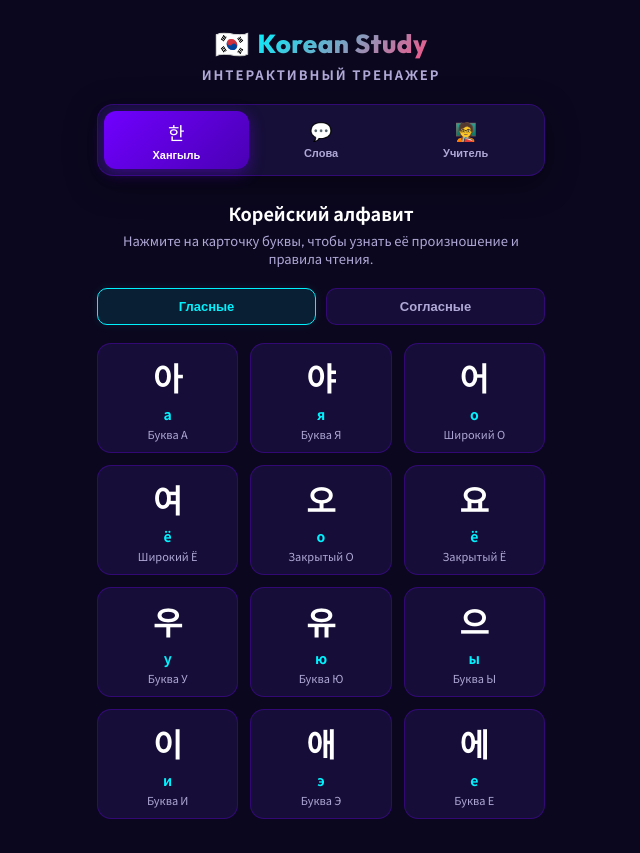
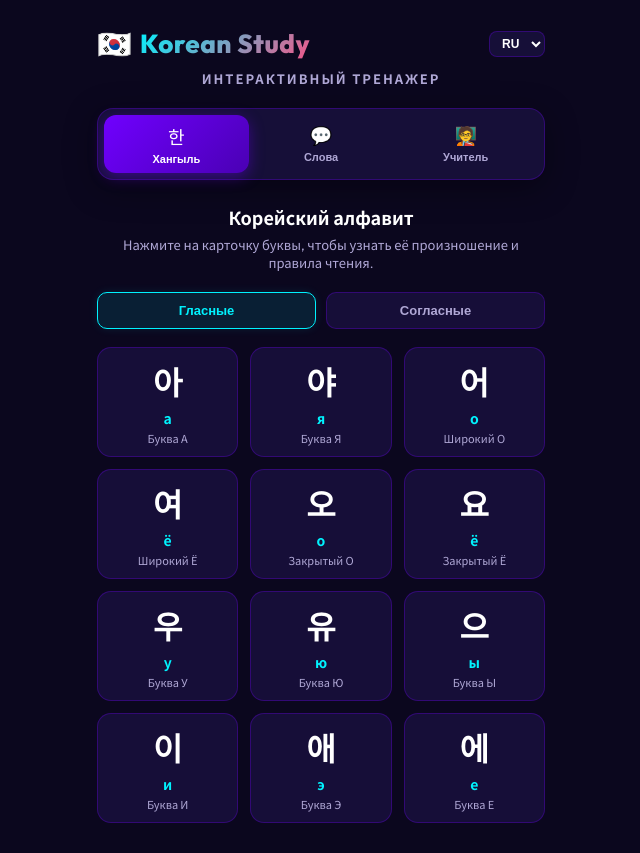
Before and after one commit to intelNod/korean-app, a plain HTML site: page index.html in a window 1280 px wide. Shown: the whole page, without its empty margins (319-959 px from the left). Drawn offline with Linux system fonts and the light colour scheme; no server answers.

Commit message:
Add files via upload

```diff
--- a/app.js
+++ b/app.js
@@ -14,6 +14,45 @@ if (tg) {
     tg.setHeaderColor('#0b071e');
     tg.setBackgroundColor('#0b071e');
 }
+
+// Переменная текущего языка
+let currentLang = "ru";
+
+// Функция переключения языков
+function changeLanguage(lang) {
+    if (!translations[lang]) return;
+    currentLang = lang;
+
+    // Переводим все статичные элементы по дата-атрибутам
+    document.querySelectorAll("[data-key]").forEach(el => {
+        const key = el.getAttribute("data-key");
+        if (translations[lang][key]) {
+            el.innerHTML = translations[lang][key];
+        }
+    });
+
+    // Изменяем язык озвучки Google TTS, если это требуется для перевода слов (описание перевода пойдет на выбранном языке)
+    // Сохраняем язык в localStorage
+    localStorage.setItem("korean_lang", lang);
+}
+
+// Ждем загрузки DOM, чтобы повесить селектор
+document.addEventListener("DOMContentLoaded", () => {
+    const langSelect = document.getElementById("lang-select");
+    if (langSelect) {
+        // Подгружаем сохраненный язык
+        const savedLang = localStorage.getItem("korean_lang") || "ru";
+        langSelect.value = savedLang;
+        changeLanguage(savedLang);
+
+        langSelect.addEventListener("change", (e) => {
+            changeLanguage(e.target.value);
+            if (tg?.HapticFeedback) {
+                tg.HapticFeedback.impactOccurred('light');
+            }
+        });
+    }
+});
 
 // Данные корейского алфавита (Хангыль)
 const hangulData = {
@@ -262,13 +301,14 @@ async function sendProgress(action, data = {}) {
 
 // Запись на урок
 document.getElementById('book-lesson-btn').addEventListener('click', () => {
+    const alertMsg = translations[currentLang]?.booking_alert || "Заявка отправлена!";
     if (tg) {
         tg.sendData(JSON.stringify({
             action: 'book_lesson',
-            message: 'Пользователь хочет записаться на бесплатный пробный урок корейского.'
+            message: `Пользователь хочет записаться на урок (Выбранный язык: ${currentLang})`
         }));
     } else {
-        alert('Заявка отправлена!');
+        alert(alertMsg);
     }
 });
 
--- a/index.html
+++ b/index.html
@@ -9,32 +9,43 @@
     <link rel="stylesheet" href="styles.css">
     <!-- Подключаем Telegram Web Apps JS SDK -->
     <script src="https://telegram.org/js/telegram-web-app.js"></script>
+    <script src="translations.js"></script>
 </head>
 <body>
     <div class="app-container">
 
         <!-- Шапка -->
         <header class="app-header">
-            <div class="logo">
-                <span class="emoji">🇰🇷</span>
-                <h1>Korean Study</h1>
+            <div class="header-top">
+                <div class="logo">
+                    <span class="emoji">🇰🇷</span>
+                    <h1 data-key="title">Korean Study</h1>
+                </div>
+                <!-- Селектор выбора языка -->
+                <div class="lang-selector">
+                    <select id="lang-select">
+                        <option value="ru">RU</option>
+                        <option value="en">EN</option>
+                        <option value="uz">UZ</option>
+                    </select>
+                </div>
             </div>
-            <p class="subtitle">Интерактивный тренажер</p>
+            <p class="subtitle" data-key="subtitle">Интерактивный тренажер</p>
         </header>
 
         <!-- Вкладки (Навигация) -->
         <nav class="tab-navigation">
             <button class="tab-btn active" data-tab="hangul">
                 <span class="icon">한</span>
-                <span class="text">Хангыль</span>
+                <span class="text" data-key="tab_hangul">Хангыль</span>
             </button>
             <button class="tab-btn" data-tab="vocabulary">
                 <span class="icon">💬</span>
-                <span class="text">Слова</span>
+                <span class="text" data-key="tab_vocabulary">Слова</span>
             </button>
             <button class="tab-btn" data-tab="teacher">
                 <span class="icon">🧑‍🏫</span>
-                <span class="text">Учитель</span>
+                <span class="text" data-key="tab_teacher">Учитель</span>
             </button>
         </nav>
 
@@ -44,13 +55,13 @@
             <!-- Вкладка: Хангыль (Алфавит) -->
             <section id="hangul-tab" class="tab-content active">
                 <div class="section-info">
-                    <h2>Корейский алфавит</h2>
-                    <p>Нажмите на карточку буквы, чтобы узнать её произношение и правила чтения.</p>
+                    <h2 data-key="hangul_title">Корейский алфавит</h2>
+                    <p data-key="hangul_desc">Нажмите на карточку буквы, чтобы узнать её произношение и правила чтения.</p>
                 </div>
 
                 <div class="category-selector">
-                    <button class="cat-btn active" data-cat="vowels">Гласные</button>
-                    <button class="cat-btn" data-cat="consonants">Согласные</button>
+                    <button class="cat-btn active" data-cat="vowels" data-key="cat_vowels">Гласные</button>
+                    <button class="cat-btn" data-cat="consonants" data-key="cat_consonants">Согласные</button>
                 </div>
 
                 <div class="hangul-grid" id="hangul-container">
@@ -61,8 +72,8 @@
             <!-- Вкладка: Слова (Словарные карточки) -->
             <section id="vocabulary-tab" class="tab-content">
                 <div class="section-info">
-                    <h2>Тренажер слов</h2>
-                    <p>Повторяйте корейские слова. Кликните по карте, чтобы перевернуть её и узнать перевод.</p>
+                    <h2 data-key="vocab_title">Тренажер слов</h2>
+                    <p data-key="vocab_desc">Повторяйте корейские слова. Кликните по карте, чтобы перевернуть её и узнать перевод.</p>
                 </div>
 
                 <div class="flashcard-container">
@@ -71,7 +82,7 @@
                             <div class="card-front">
                                 <span class="word-korean" id="front-korean">안녕</span>
                                 <span class="word-transcription" id="front-transcription">[an-nyeong]</span>
-                                <button class="audio-btn" id="speak-btn">🔊 Слушать</button>
+                                <button class="audio-btn" id="speak-btn" data-key="listen_btn">🔊 Слушать</button>
                             </div>
                             <div class="card-back">
                                 <span class="word-russian" id="back-russian">Привет / Пока</span>
@@ -82,9 +93,9 @@
                 </div>
 
                 <div class="flashcard-controls">
-                    <button class="control-btn prev-btn" id="prev-word-btn">◀ Назад</button>
+                    <button class="control-btn prev-btn" id="prev-word-btn" data-key="control_prev">◀ Назад</button>
                     <span class="card-counter" id="card-counter">1 / 10</span>
-                    <button class="control-btn next-btn" id="next-word-btn">Вперед ▶</button>
+                    <button class="control-btn next-btn" id="next-word-btn" data-key="control_next">Вперед ▶</button>
                 </div>
             </section>
 
@@ -95,31 +106,31 @@
                         <div class="avatar-glow"></div>
                         <div class="avatar-placeholder">🎓</div>
                     </div>
-                    <h2>Ваш преподаватель корейского</h2>
-                    <p class="teacher-bio">Привет! Я помогу тебе заговорить на корейском легко и без зубрежки. Мои уроки — это интерактивная практика, погружение в культуру и разборы любимых дорам и K-Pop треков.</p>
+                    <h2 data-key="teacher_title">Ваш преподаватель корейского</h2>
+                    <p class="teacher-bio" data-key="teacher_bio">Привет! Я помогу тебе заговорить на корейском легко и без зубрежки. Мои уроки — это интерактивная практика, погружение в культуру и разборы любимых дорам и K-Pop треков.</p>
 
                     <div class="features-list">
                         <div class="feature-item">
                             <span class="feature-icon">✨</span>
-                            <span class="feature-text">Индивидуальный подход к каждому ученику</span>
+                            <span class="feature-text" data-key="feat_1">Индивидуальный подход к каждому ученику</span>
                         </div>
                         <div class="feature-item">
                             <span class="feature-icon">⚡</span>
-                            <span class="feature-text">Современные методики обучения</span>
+                            <span class="feature-text" data-key="feat_2">Современные методики обучения</span>
                         </div>
                         <div class="feature-item">
                             <span class="feature-icon">🎵</span>
-                            <span class="feature-text">Изучение языка по песням и сериалам</span>
+                            <span class="feature-text" data-key="feat_3">Изучение языка по песням и сериалам</span>
                         </div>
                     </div>
 
-                    <button class="action-btn" id="book-lesson-btn">Записаться на бесплатный пробный урок</button>
+                    <button class="action-btn" id="book-lesson-btn" data-key="book_btn">Записаться на бесплатный пробный урок</button>
                 </div>
             </section>
 
         </main>
     </div>
 
-    <script src="app.js?v=1.0.3"></script>
+    <script src="app.js?v=1.0.2"></script>
 </body>
 </html>
--- a/styles.css
+++ b/styles.css
@@ -47,11 +47,33 @@ body {
     padding-top: 10px;
 }
 
+.header-top {
+    display: flex;
+    justify-content: space-between;
+    align-items: center;
+    margin-bottom: 8px;
+}
+
 .app-header .logo {
     display: flex;
     align-items: center;
-    justify-content: center;
     gap: 8px;
+}
+
+.lang-selector select {
+    background: var(--bg-secondary);
+    color: var(--text-primary);
+    border: 1px solid var(--border-color);
+    padding: 4px 8px;
+    border-radius: 8px;
+    outline: none;
+    font-size: 12px;
+    font-weight: 700;
+    cursor: pointer;
+}
+
+.lang-selector select:focus {
+    border-color: var(--accent-blue);
 }
 
 .app-header .logo .emoji {
--- /dev/null
+++ b/translations.js
@@ -0,0 +1,74 @@
+const translations = {
+    ru: {
+        title: "Korean Study",
+        subtitle: "Интерактивный тренажер",
+        tab_hangul: "Хангыль",
+        tab_vocabulary: "Слова",
+        tab_teacher: "Учитель",
+        hangul_title: "Корейский алфавит",
+        hangul_desc: "Нажмите на карточку буквы, чтобы узнать её произношение и правила чтения.",
+        cat_vowels: "Гласные",
+        cat_consonants: "Согласные",
+        vocab_title: "Тренажер слов",
+        vocab_desc: "Повторяйте корейские слова. Кликните по карте, чтобы перевернуть её и узнать перевод.",
+        listen_btn: "🔊 Слушать",
+        control_prev: "◀ Назад",
+        control_next: "Вперед ▶",
+        teacher_title: "Ваш преподаватель корейского",
+        teacher_bio: "Привет! Я помогу тебе заговорить на корейском легко и без зубрежки. Мои уроки — это интерактивная практика, погружение в культуру и разборы любимых дорам и K-Pop треков.",
+        feat_1: "Индивидуальный подход к каждому ученику",
+        feat_2: "Современные методики обучения",
+        feat_3: "Изучение языка по песням и сериалам",
+        book_btn: "Записаться на бесплатный пробный урок",
+        booking_alert: "Заявка отправлена!",
+        lang_selector_label: "Язык интерфейса"
+    },
+    en: {
+        title: "Korean Study",
+        subtitle: "Interactive Trainer",
+        tab_hangul: "Hangul",
+        tab_vocabulary: "Words",
+        tab_teacher: "Teacher",
+        hangul_title: "Korean Alphabet",
+        hangul_desc: "Click on a letter card to hear its pronunciation and reading rules.",
+        cat_vowels: "Vowels",
+        cat_consonants: "Consonants",
+        vocab_title: "Word Trainer",
+        vocab_desc: "Review Korean words. Click the card to flip it and see the translation.",
+        listen_btn: "🔊 Listen",
+        control_prev: "◀ Prev",
+        control_next: "Next ▶",
+        teacher_title: "Your Korean Teacher",
+        teacher_bio: "Hello! I will help you speak Korean easily without boring memorization. My classes are all about interactive practice, cultural immersion, and analyzing your favorite K-dramas and K-Pop tracks.",
+        feat_1: "Individual approach to each student",
+        feat_2: "Modern teaching techniques",
+        feat_3: "Learning via songs and TV series",
+        book_btn: "Book a Free Trial Lesson",
+        booking_alert: "Request sent!",
+        lang_selector_label: "Interface Language"
+    },
+    uz: {
+        title: "Korean Study",
+        subtitle: "Interaktiv trenajor",
+        tab_hangul: "Hangul",
+        tab_vocabulary: "So'zlar",
+        tab_teacher: "O'qituvchi",
+        hangul_title: "Koreys alifbosi",
+        hangul_desc: "Harfning talaffuzi va o'qish qoidalarini bilish uchun kartani bosing.",
+        cat_vowels: "Unlilar",
+        cat_consonants: "Undoshlar",
+        vocab_title: "So'z yodlash",
+        vocab_desc: "Koreyscha so'zlarni takrorlang. Tarjimasini bilish uchun kartani bosing.",
+        listen_btn: "🔊 Tinglash",
+        control_prev: "◀ Orqaga",
+        control_next: "Oldinga ▶",
+        teacher_title: "Sizning koreys tili o'qituvchingiz",
+        teacher_bio: "Salom! Men sizga koreys tilida yodlashlarsiz va oson gapirishga yordam beraman. Darslarimiz interaktiv amaliyot, madaniyat va sevimli K-drama hamda K-Pop qo'shiqlarini tahlil qilishdan iborat.",
+        feat_1: "Har bir talabaga individual yondashuv",
+        feat_2: "Zamonaviy o'qitish metodikalari",
+        feat_3: "Qo'shiqlar va seriallar orqali til o'rganish",
+        book_btn: "Bepul sinov darsiga yozilish",
+        booking_alert: "So'rov yuborildi!",
+        lang_selector_label: "Interfeys tili"
+    }
+};
```
